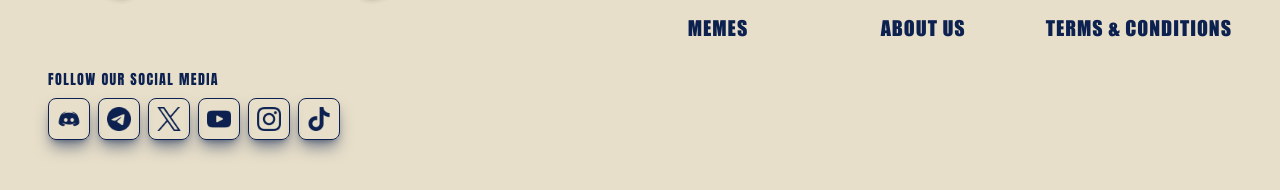
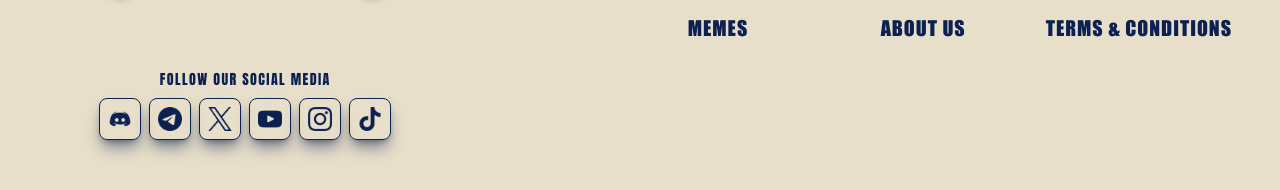
Before and after one commit to Dev-Dylann/Crouton-Jones-Show, a React (Vite) app: page / in a window 1280 px wide. Shown: the part 6973-7163 px from the top of the page. Built offline with nearby package versions, Linux system fonts and the light colour scheme.

Commit message:
touchy touchy

```diff
--- a/src/components/Footer.jsx
+++ b/src/components/Footer.jsx
@@ -66,10 +66,10 @@ const Footer = () => {
                     whileInView={{ opacity: 1, y: 0 }}
                     transition={{ type: 'tween', duration: 0.5 }}
                     viewport={{ once: true }}
-                    className="uppercase font-impact text-lg text-center tracking-widest font-bold lg:text-sm lg:text-left"
+                    className="uppercase font-impact text-lg text-center tracking-widest font-bold lg:text-sm"
                 >Follow Our Social Media</motion.p>
 
-                <div className="flex items-center justify-center flex-wrap gap-2 lg:justify-start">
+                <div className="flex items-center justify-center flex-wrap gap-2">
                     <motion.button
                         initial={{ opacity: 0, y: 25 }}
                         whileInView={{ opacity: 1, y: 0 }}
```
